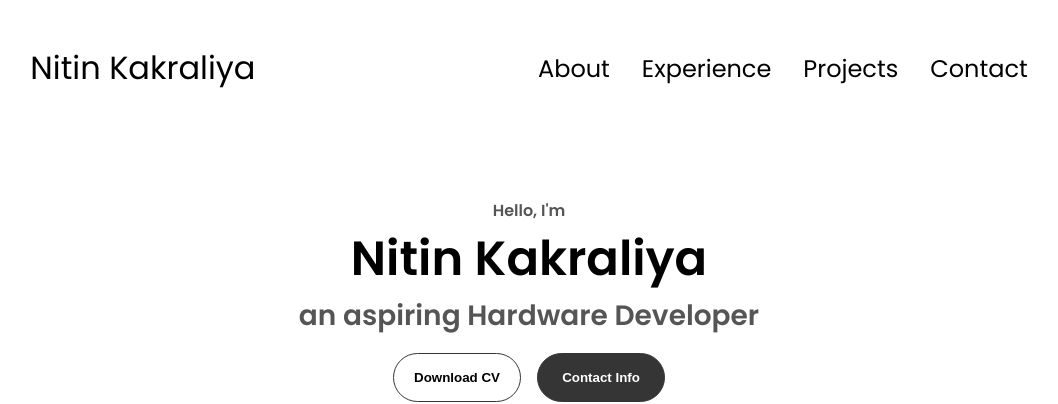
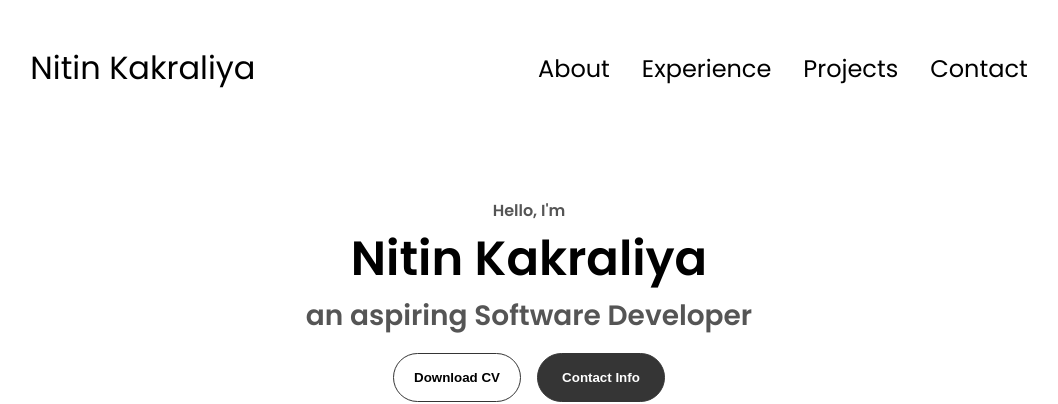
Before and after one commit to codebyte-beep/Portfolio, a plain HTML site: page index.html in a window 1280 px wide. Shown: the top 404 px of the page, without its empty margins (111-1169 px from the left). Drawn offline with Linux system fonts and the light colour scheme.

Commit message:
testing changes revereted

```diff
--- a/index.html
+++ b/index.html
@@ -42,7 +42,7 @@
     <div class="section__text">
       <p class="section__text__p1">Hello, I'm</p>
       <h1 class="title">Nitin Kakraliya</h1>
-      <p class="section__text__p2">an aspiring Hardware Developer</p>
+      <p class="section__text__p2">an aspiring Software Developer</p>
       <div class="btn-container">
         <button class="btn btn-color-2" onclick="window.open('./assets/Resume.pdf')">
           Download CV
```
